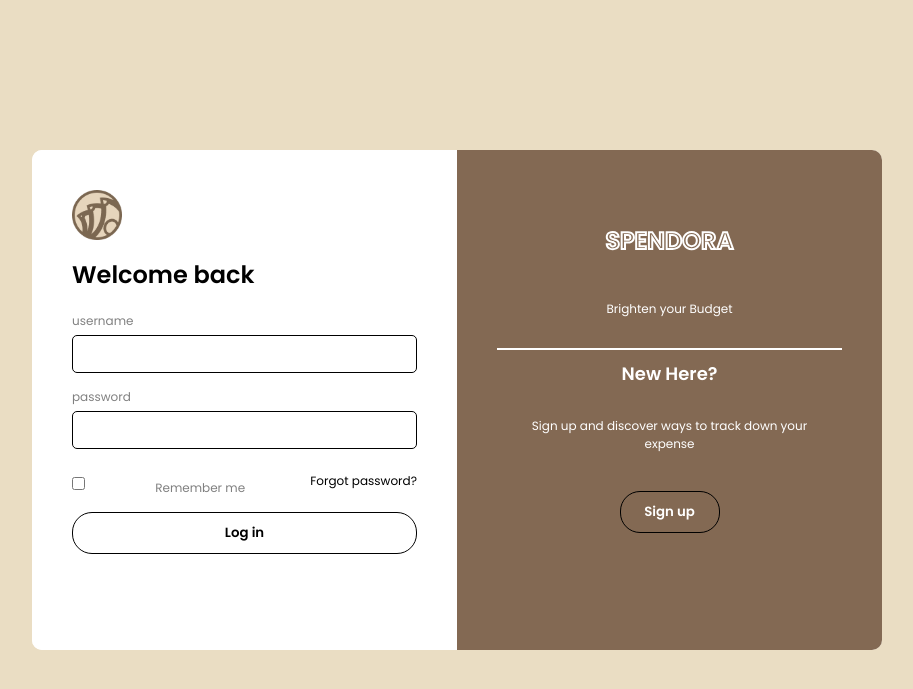
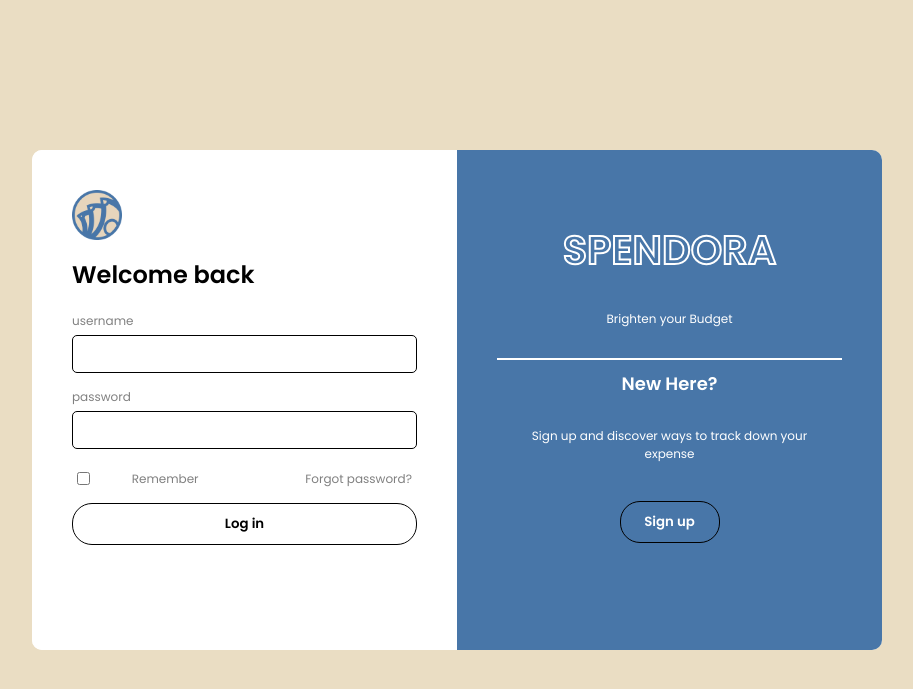
Before and after one commit to Adarsha23/Spendora-frontend, a PHP site: page /Login.html in a window 1280 px wide. Shown: the top 689 px of the page, without its empty margins (183-1096 px from the left). Run offline with PHP 8.4, Linux system fonts and the light colour scheme.

Commit message:
This is the final login page(html and css)

```diff
--- a/Login.css
+++ b/Login.css
@@ -75,7 +75,8 @@ input {
     justify-content: space-between; /* Space between items */
     align-items: center; /* Align items center */
     font-size: 12px; /* Small font size */
-    margin: 15px 0; /* Space around */
+    gap: 6px;
+    margin: 15px 5px; /* Space around */
 }
 
 /* Checkbox styling */
@@ -86,8 +87,14 @@ input {
 
 /* Link styling */
 .options a {
+    margin-top: 6px;
     text-decoration: none; /* Remove underline */
-    color: black; /* Black color */
+    color: gray; /* Black color */
+}
+.remember_me{
+    color: gray;
+    margin-left: -70px;
+    margin-top: 6px;
 }
 
 /* Button styling */
@@ -103,7 +110,7 @@ input {
 
 /* Hover effect for button */
 .btn:hover {
-    background-color: #836953;
+    background-color:#4876A8; /* White background */
     color: white;
     transform: scale(0.5);
     transition: all 0.3s ease;
@@ -111,35 +118,32 @@ input {
     transform: translateY(-5px);
 }
 
+
+
 /* Right section (Signup) */
 .signup-section {
     width: 50%; /* Make sure it only takes the right half */
     float: right; /* Ensures it's on the right */
     text-align: center;
-    background-color: #836953; /* Brown background */
+    background-color: #4876A8; /* Brown background */
     color: white; /* White text */
     text-align: center; /* Center text */
     padding: 60px 40px; /* Padding inside */
 
 }
 
-/* Heading in signup section */
+/* SPENDORA heading styling*/
 
 .signup-section h2 {
-    font-size: 24px; /* Font size */
-    font-weight: 600; /* Font weight */
+    font-size: 40px; /* Font size */
+    font-weight: 350em; /* Font weight */
     display: flex;
     flex-direction: column;
-    justify-content: space-between;
-    height: 7.5vh;
-    gap: 30px;
-    justify-content: center;
-}
-.signup-section h2:nth-child(1){
-    margin-top: ;
+    margin-top: 10px;
     color: transparent;
     -webkit-text-stroke: 2px white;
 }
+
 
 /* Tagline styling */
 .tagline {
@@ -167,7 +171,7 @@ hr {
 
 /* Signup button */
 .signup-section .btn {
-    background-color:#836953; /* White background */
+    background-color:#4876A8; /* White background */
     color: white; /* Black text */
     width: 100px; /* Fixed width */
     margin-top: 8px;
--- a/Login.html
+++ b/Login.html
@@ -39,7 +39,7 @@
                 <!-- Remember Me and Forgot Password section -->
                 <div class="options">
                     <input type="checkbox" id="remember-me">  <!-- Checkbox for Remember Me -->
-                    <label for="remember-me">Remember me</label> <!-- Label for checkbox -->
+                    <p class="remember_me">Remember</p> <!-- Label for checkbox -->
                     <a href="#">Forgot password?</a> <!-- Forgot password link -->
                 </div>
 
```
Also changed, not shown: logo1.png.
